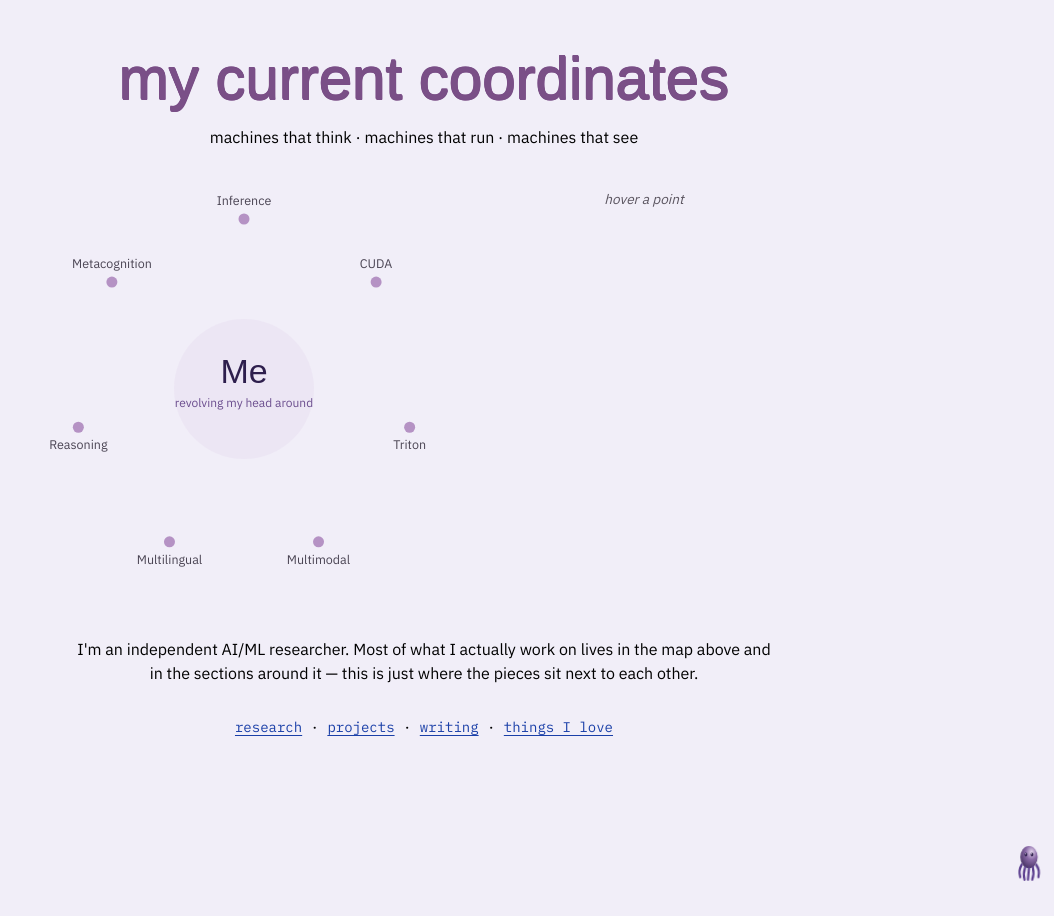
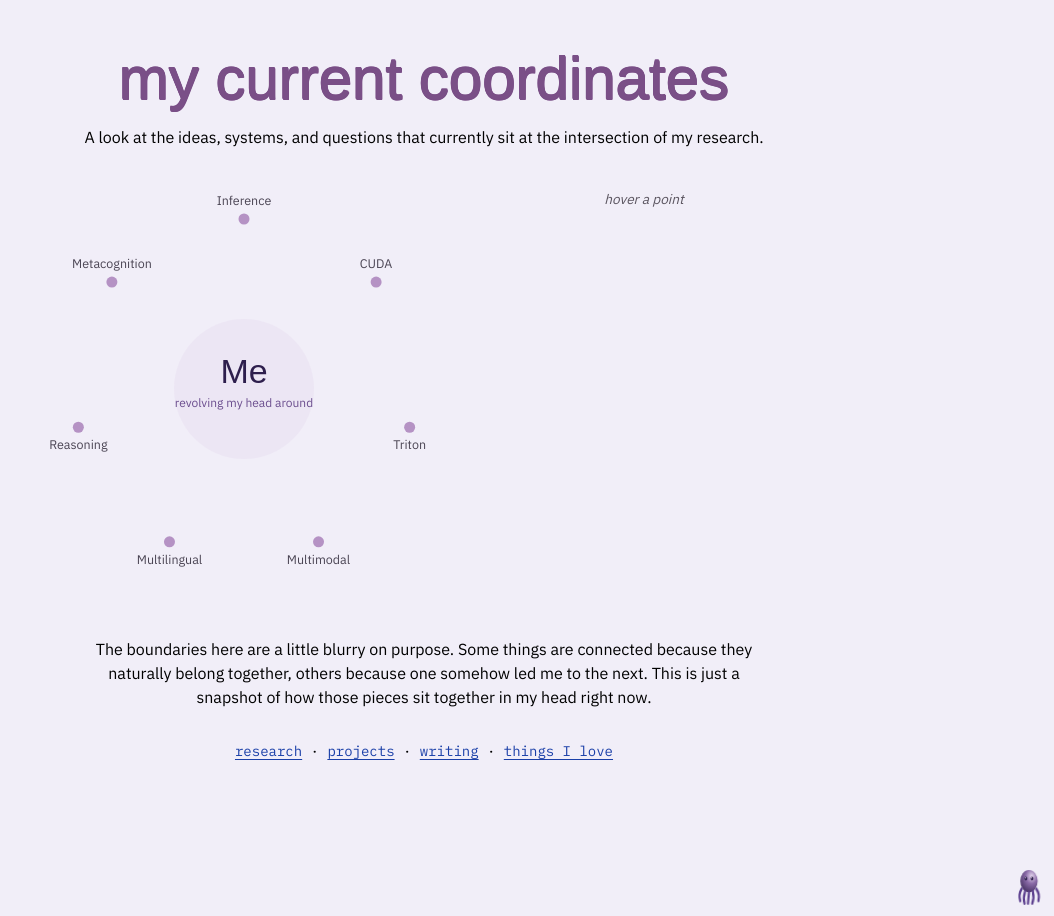
Before and after one commit to pranathi000/portfolio, a Next.js app: page / in a window 1280 px wide. Shown: the part 6980-7896 px from the top of the page, without its empty margins (226-1280 px from the left). Built offline with nearby package versions, Linux system fonts and the light colour scheme; a web font is replaced by a local one.

Commit message:
Update About.tsx

```diff
--- a/components/About.tsx
+++ b/components/About.tsx
@@ -6,14 +6,12 @@ export default function About() {
       <h2 className="font-hand script-bold text-5xl md:text-6xl text-lilac mb-4">
         my current coordinates
       </h2>
-      <p className="mb-10">machines that think · machines that run · machines that see</p>
+      <p className="mb-10">A look at the ideas, systems, and questions that currently sit at the intersection of my research.</p>
 
       <AboutRing />
 
       <p className="max-w-prose mx-auto mt-12 mb-8">
-        I&apos;m an independent AI/ML researcher. Most of what I actually work on lives in the map
-        above and in the sections around it &mdash; this is just where the pieces sit next to each
-        other.
+        The boundaries here are a little blurry on purpose. Some things are connected because they naturally belong together, others because one somehow led me to the next. This is just a snapshot of how those pieces sit together in my head right now.
       </p>
 
       <div className="font-mono text-sm">
```
